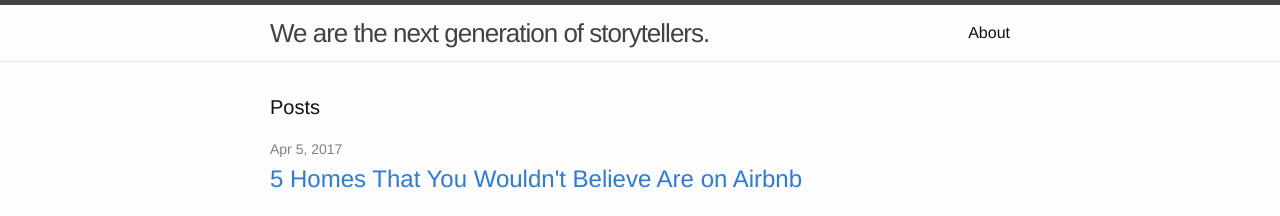
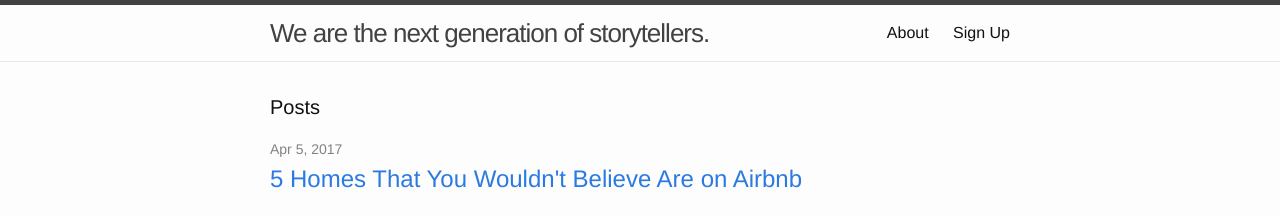
Before and after one commit to lawrencehan94/lawrencehan94.github.io, a Jekyll site: the page built from index.html, in a window 1280 px wide. Shown: the top 216 px of the page. Built offline with Jekyll 4.4.1, drawn with Linux system fonts in a browser that asks for light colours.

Commit message:
Update and rename contact.md to sign_up.md

```diff
--- a/contact.md
+++ b/sign_up.md
@@ -1,5 +1,7 @@
 ---
-layout: default
+layout: page
+title: Sign Up
+permalink: /sign_up/
 ---
 
 <div id="contact_header">
```
